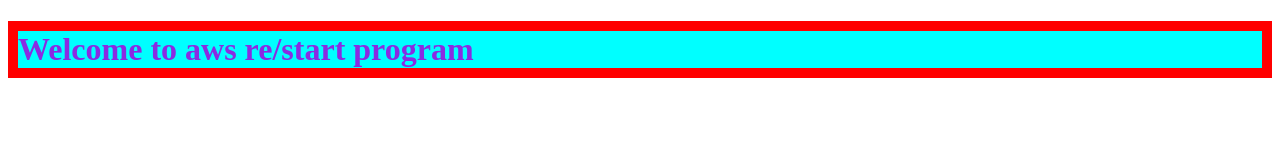
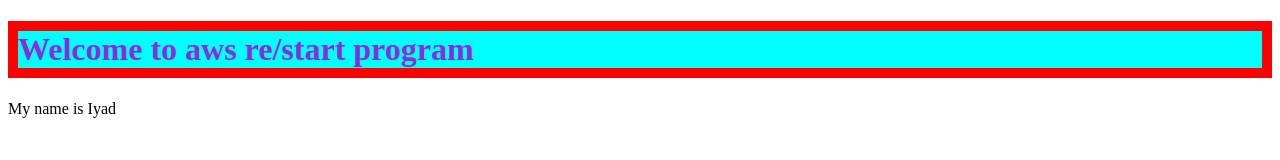
Before and after one commit to AdhamHaisami/aws-github, a plain HTML site: page client/index.html in a window 1280 px wide. Drawn offline with Linux system fonts and the light colour scheme.

Commit message:
Added my name

```diff
--- a/client/index.html
+++ b/client/index.html
@@ -9,5 +9,8 @@
 </head>
 <body>
   <h1 class="test" >Welcome to aws re/start program</h1>
+  <div class="Iyad">
+    My name is Iyad
+  </div>
 </body>
 </html>
```
